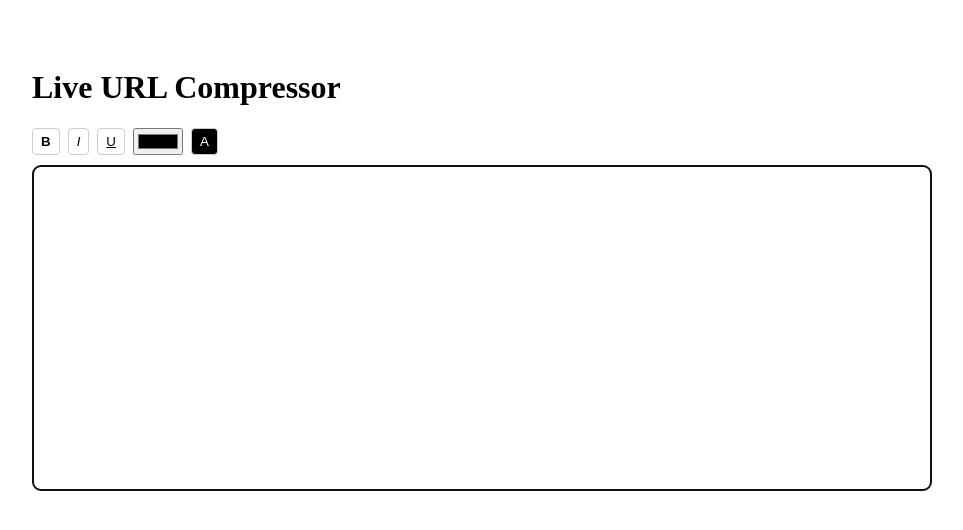
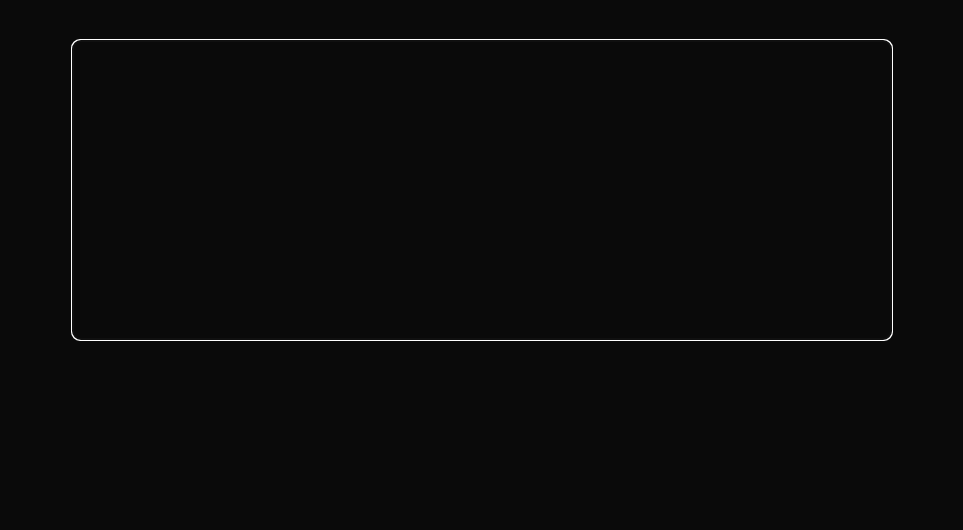
Before and after one commit to Kashan-2912/textarea-share, a Next.js app: page / in a window 1280 px wide. Shown: the top 530 px of the page, without its empty margins (158-1121 px from the left). Built offline with nearby package versions, Linux system fonts and the light colour scheme.

Commit message:
feat: updated UX

```diff
--- a/app/globals.css
+++ b/app/globals.css
@@ -1,26 +1,16 @@
-/* @import "tailwindcss";
+@import "tailwindcss";
 
 :root {
-  --background: #ffffff;
-  --foreground: #171717;
-}
-
-@theme inline {
+  --background: #0a0a0a;
+  --foreground: #ededed;
   --color-background: var(--background);
   --color-foreground: var(--foreground);
   --font-sans: var(--font-geist-sans);
   --font-mono: var(--font-geist-mono);
 }
 
-@media (prefers-color-scheme: dark) {
-  :root {
-    --background: #0a0a0a;
-    --foreground: #ededed;
-  }
-}
-
 body {
   background: var(--background);
   color: var(--foreground);
   font-family: Arial, Helvetica, sans-serif;
-} */
+}
--- a/app/page.tsx
+++ b/app/page.tsx
@@ -80,6 +80,16 @@ function deserializeFromUrl(hash: string): Descendant[] | null {
 }
 
 export default function Home() {
+    // Dropdown state
+    const [dropdown, setDropdown] = useState<{ x: number; y: number; visible: boolean }>({ x: 0, y: 0, visible: false });
+    const [selection, setSelection] = useState<any>(null);
+
+    // Hide dropdown on click elsewhere
+    useEffect(() => {
+      const hide = () => setDropdown((d) => ({ ...d, visible: false }));
+      window.addEventListener("mousedown", hide);
+      return () => window.removeEventListener("mousedown", hide);
+    }, []);
   const editor = useMemo(() => withHistory(withReact(createEditor())), []);
 
   // initialValueRef is set once in the effect before Slate mounts.
@@ -158,39 +168,9 @@ export default function Home() {
 
   return (
     <main style={{ padding: 40, maxWidth: 900, margin: "0 auto" }}>
-      <h1>Live URL Compressor</h1>
+      {/* <h1>Live URL Compressor</h1> */}
 
-      {/* Toolbar */}
-      <div style={{ display: "flex", gap: 8, marginBottom: 10 }}>
-        <Btn
-          onClick={() => toggleFormat("bold")}
-          style={{ fontWeight: "bold" }}
-        >
-          B
-        </Btn>
-        <Btn
-          onClick={() => toggleFormat("italic")}
-          style={{ fontStyle: "italic" }}
-        >
-          I
-        </Btn>
-        <Btn
-          onClick={() => toggleFormat("underline")}
-          style={{ textDecoration: "underline" }}
-        >
-          U
-        </Btn>
-
-        <input
-          type="color"
-          value={color}
-          onChange={(e) => setColor(e.target.value)}
-        />
-
-        <Btn onClick={applyColor} style={{ background: color, color: "#fff" }}>
-          A
-        </Btn>
-      </div>
+      {/* Formatting dropdown will be shown on right-click selection */}
 
       {mounted && (
         <Slate
@@ -209,10 +189,78 @@ export default function Home() {
               padding: 12,
               border: "1px solid #ccc",
               borderRadius: 8,
+              background: "#0a0a0a",
+              color: "#ededed",
             }}
             spellCheck
             autoFocus
+            onContextMenu={(e) => {
+              const sel = window.getSelection();
+              if (sel && sel.toString().length > 0) {
+                e.preventDefault();
+                setDropdown({ x: e.clientX, y: e.clientY, visible: true });
+                setSelection(editor.selection);
+              }
+            }}
           />
+          {/* Dropdown menu */}
+          {dropdown.visible && (
+            <div
+              style={{
+                position: "fixed",
+                left: dropdown.x,
+                top: dropdown.y,
+                background: "#222",
+                color: "#fff",
+                border: "1px solid #444",
+                borderRadius: 6,
+                zIndex: 1000,
+                minWidth: 120,
+                boxShadow: "0 2px 8px #0006",
+                padding: 8,
+                display: "flex",
+                flexDirection: "column",
+                gap: 4,
+              }}
+              onMouseDown={(e) => e.stopPropagation()}
+            >
+              <button style={{ background: "none", color: "#fff", border: "none", padding: 4, textAlign: "left", cursor: "pointer" }}
+                onClick={() => {
+                  toggleFormat("bold");
+                  setDropdown((d) => ({ ...d, visible: false }));
+                }}>
+                Bold
+              </button>
+              <button style={{ background: "none", color: "#fff", border: "none", padding: 4, textAlign: "left", cursor: "pointer" }}
+                onClick={() => {
+                  toggleFormat("italic");
+                  setDropdown((d) => ({ ...d, visible: false }));
+                }}>
+                Italic
+              </button>
+              <button style={{ background: "none", color: "#fff", border: "none", padding: 4, textAlign: "left", cursor: "pointer" }}
+                onClick={() => {
+                  toggleFormat("underline");
+                  setDropdown((d) => ({ ...d, visible: false }));
+                }}>
+                Underline
+              </button>
+              <button style={{ background: "none", color: "#fff", border: "none", padding: 4, textAlign: "left", cursor: "pointer" }}
+                onClick={() => {
+                  const color = prompt("Enter hex color (e.g. #ff0000):", "#ededed");
+                  if (color) {
+                    Transforms.setNodes(
+                      editor,
+                      { color },
+                      { match: (n) => Text.isText(n), split: true },
+                    );
+                  }
+                  setDropdown((d) => ({ ...d, visible: false }));
+                }}>
+                Text Color
+              </button>
+            </div>
+          )}
         </Slate>
       )}
     </main>
```
Lines whose indentation alone changed are shown as unchanged.
